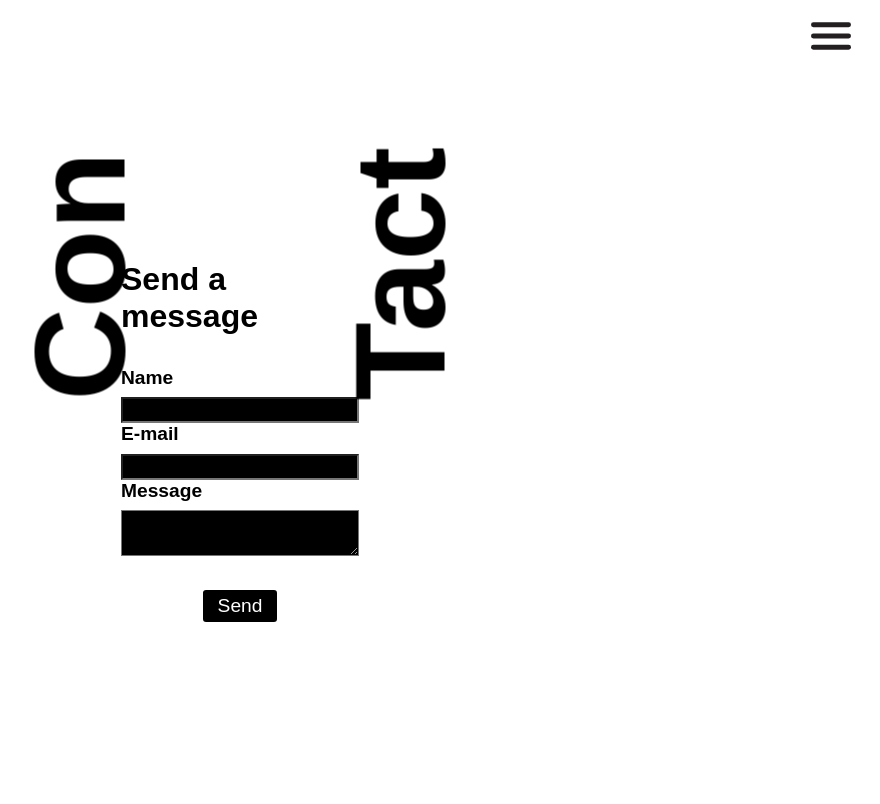
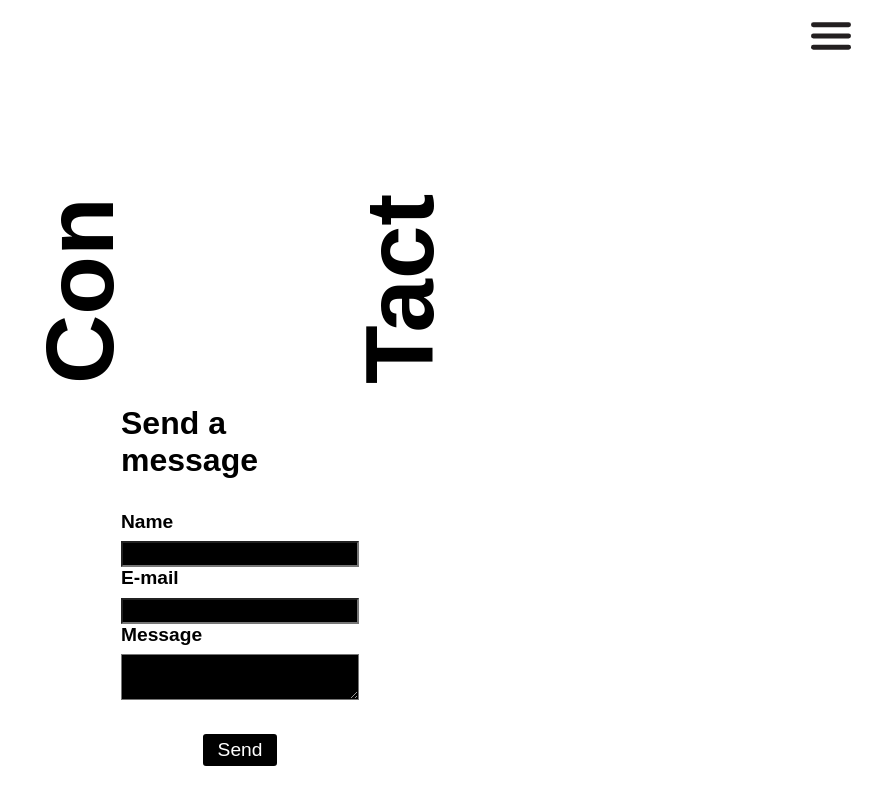
Before and after one commit to gmo93/photo-fol, a Next.js app: page /contact in a window 1280 px wide. Shown: the top 804 px of the page, without its empty margins (400-1280 px from the left). Built offline with nearby package versions, Linux system fonts and the light colour scheme.

Commit message:
Made adjustments to contact box and productTitleBox for title page

```diff
--- a/src/styles/Home.module.css
+++ b/src/styles/Home.module.css
@@ -472,7 +472,7 @@
 .contactTitle {
   transition: top 2s;
   width: 25%;
-  font-size: 8em;
+  font-size: 6em;
   rotate: -90deg;
   animation-name: fontSmall;
   animation-duration: 0.5s;
@@ -506,7 +506,7 @@
   width: 100%;
   justify-content: center;
   align-items: center;
-  margin-top: 5vh;
+  margin-top: 10vh;
   margin-bottom: -15vh;
 }
 .contactTitleBox {
@@ -515,8 +515,8 @@
   width: 100vw;
   justify-content: center;
   align-items: center;
-  margin-top: 20vh;
-  margin-bottom: -45vh;
+  margin-top: 18vh;
+  margin-bottom: -25vh;
 }
 .titleBox {
   height: 100vh;
```
